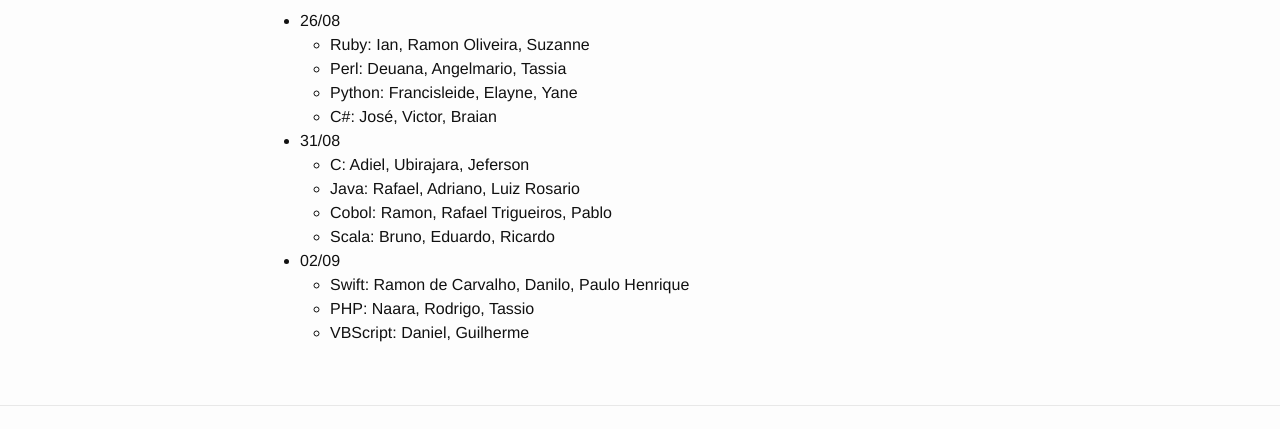
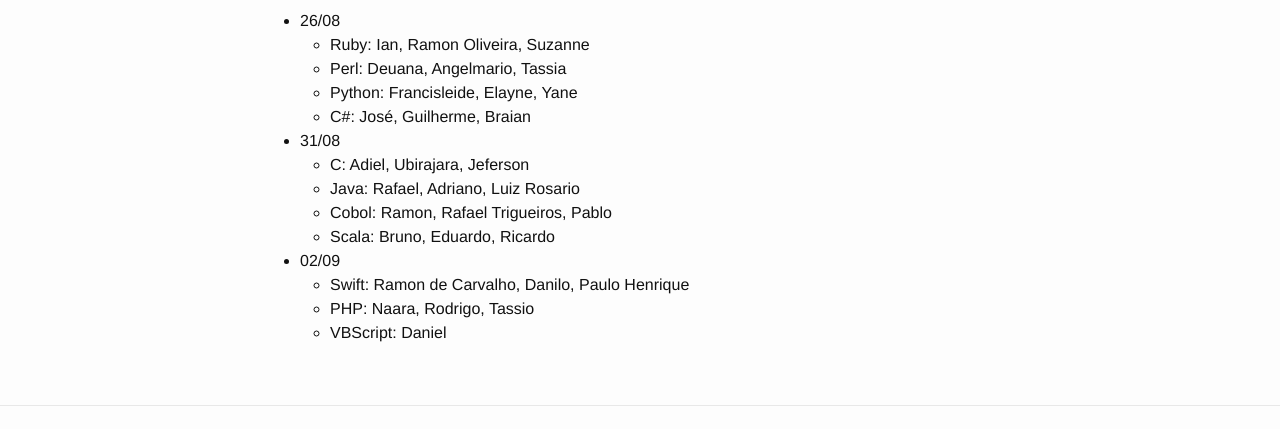
Before and after one commit to rodrigorgs/mata56-20161, a Jekyll site: the page built from ava-seminario.md, in a window 1280 px wide and 900 px high, scrolled down 1660 px. Shown: the part 234-663 px from the top of the window. Built offline with Jekyll 4.4.1, drawn with Linux system fonts in a browser that asks for light colours.

Commit message:
Altera equipe.

```diff
--- a/ava-seminario.md
+++ b/ava-seminario.md
@@ -70,7 +70,7 @@ date: 2016-08-26 16:40:00 -0300
     + Ruby: Ian, Ramon Oliveira, Suzanne
     + Perl: Deuana, Angelmario, Tassia
     + Python: Francisleide, Elayne, Yane
-    + C#: José, Victor, Braian
+    + C#: José, Guilherme, Braian
 - 31/08
     + C: Adiel, Ubirajara, Jeferson
     + Java: Rafael, Adriano, Luiz Rosario
```
Also changed, not shown: other parts of ava-seminario.md (+1 -1 lines).
